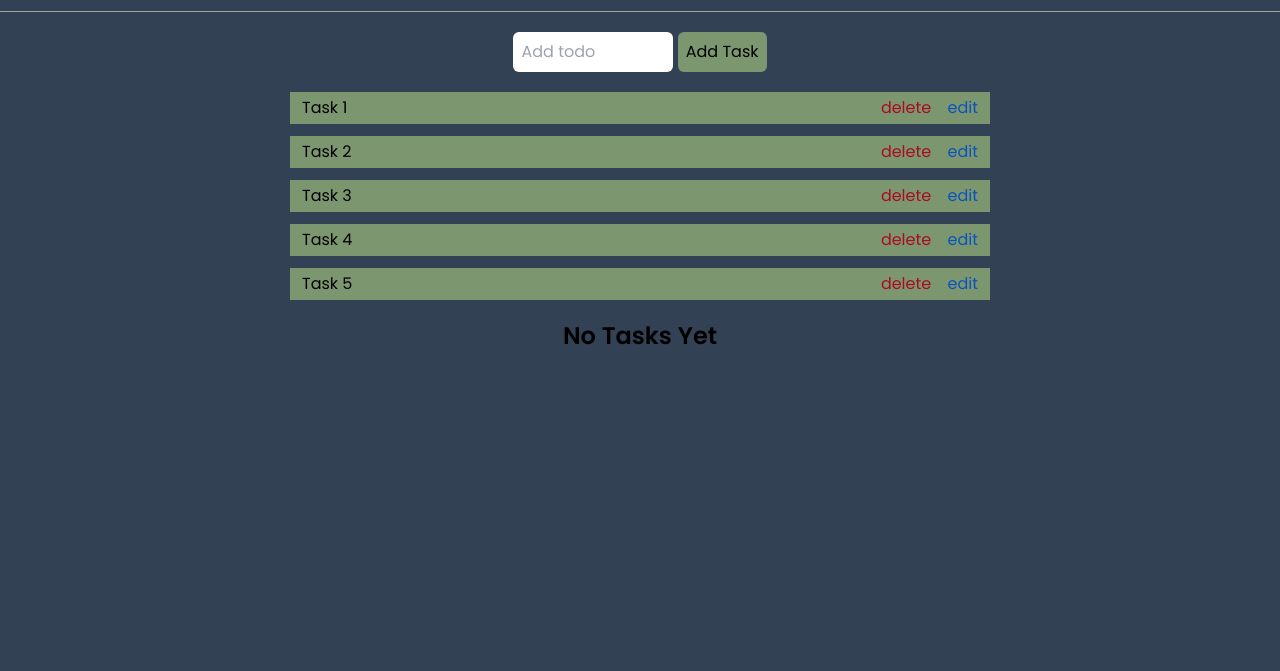
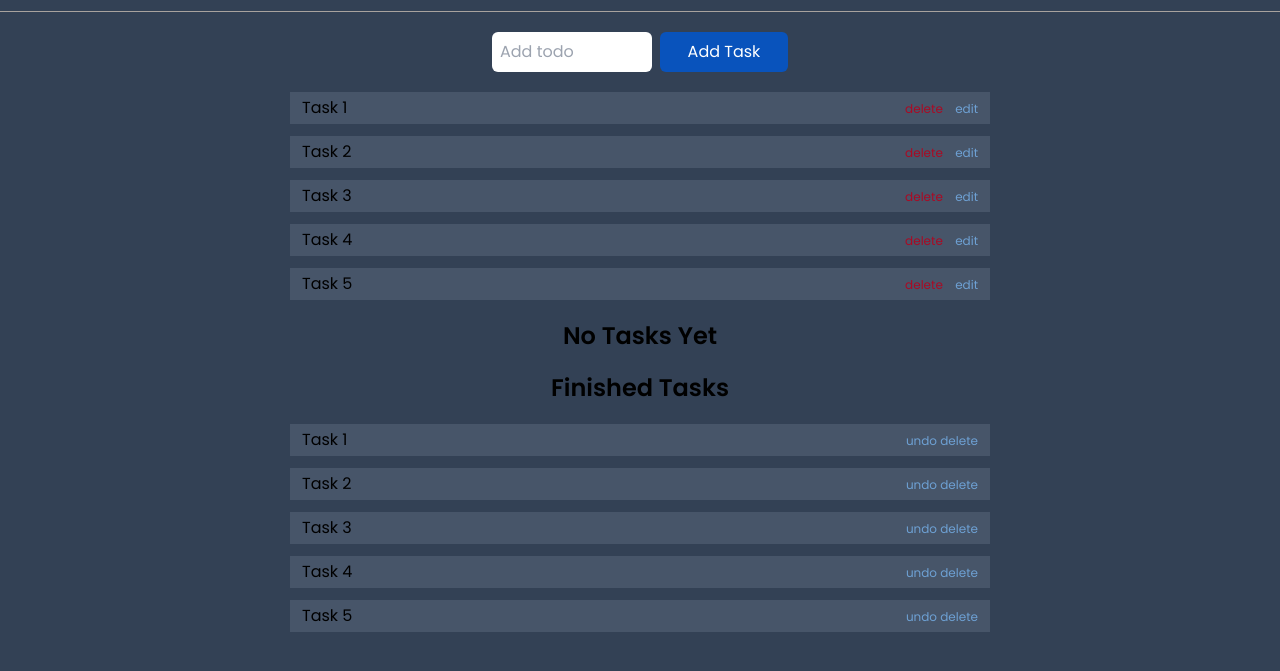
Before and after one commit to Moluno-xiii/todo-js, a website: page index.html in a window 1280 px wide. Shown: the part 61-732 px from the top of the page. Drawn offline with Linux system fonts and the light colour scheme.

Commit message:
feat: dummy data finished

```diff
--- a/index.html
+++ b/index.html
@@ -15,7 +15,6 @@
     <script src="script.js"></script>
   </head>
   <body class="font-poppins bg-slate-700">
-  <!-- <body class="font-poppins bg-[#5b3f36]"> -->
     <header
       class="flex flex-col items-center gap-y-3 py-4 border-b border-stone-400"
     >
@@ -24,86 +23,149 @@
       </div>
     </header>
     <main class="flex flex-col items-center mt-5 space-y-5">
-      <div>
+      <div
+        class="flex justify-center items-center flex-col sm:flex-row gap-2 px-2"
+      >
         <input
           type="text"
           placeholder="Add todo"
-          class="p-2 rounded-md focus:ring-offset-2 focus:ring-1 focus:ring-offset-pantoneGreen focus:outline-none w-40 focus:w-72 duration-300 transition-all"
+          class="p-2 rounded-md focus:ring-offset-2 focus:ring-1 focus:ring-offset-pantoneBlue focus:outline-none focus:w-screen w-40 md:focus:w-96 duration-300 transition-all"
         />
         <button
-          class="bg-pantoneGreen p-2 rounded-md hover:bg-opacity-65 duration-300 transition-all" id="addTask"
+          class="bg-pantoneBlue p-2 w-32 text-white rounded-md hover:bg-opacity-65 duration-300 transition-all"
+          id="addTaskBtn"
         >
           Add Task
         </button>
       </div>
-      <ul class="w-full px-2 space-y-3 flex items-center justify-center flex-col" id="taskContainer">
+      <ul
+        class="w-full px-2 space-y-3 flex items-center justify-center flex-col"
+        id="taskContainer"
+      >
         <li
-          class="flex px-3 py-1 flex-row justify-between w-full max-w-[700px] bg-pantoneGreen"
+          class="flex px-3 py-1 flex-row justify-between w-full max-w-[700px] bg-slate-600"
         >
-          <span>Task 1</span>
-          <div class="space-x-3">
-            <button class="text-pantoneRed hover:text-opacity-75">
+          <span class="">Task 1</span>
+          <div class="space-x-2">
+            <button id="deleteTaskBtn" class="text-pantoneRed text-xs hover:text-opacity-75">
               delete
             </button>
-            <button class="text-pantoneBlue hover:text-opacity-75">
+            <button id="editTaskBtn" class="text-pantoneLightBlue text-xs hover:text-opacity-75">
               edit
             </button>
           </div>
         </li>
         <li
-          class="flex px-3 py-1 flex-row justify-between w-full max-w-[700px] bg-pantoneGreen"
+          class="flex px-3 py-1 flex-row justify-between w-full max-w-[700px] bg-slate-600"
         >
-          <span>Task 2</span>
-          <div class="space-x-3">
-            <button class="text-pantoneRed hover:text-opacity-75">
+          <span class="">Task 2</span>
+          <div class="space-x-2">
+            <button id="deleteTaskBtn" class="text-pantoneRed text-xs hover:text-opacity-75">
               delete
             </button>
-            <button class="text-pantoneBlue hover:text-opacity-75">
+            <button id="editTaskBtn" class="text-pantoneLightBlue text-xs hover:text-opacity-75">
               edit
             </button>
           </div>
         </li>
         <li
-          class="flex px-3 py-1 flex-row justify-between w-full max-w-[700px] bg-pantoneGreen"
+          class="flex px-3 py-1 flex-row justify-between w-full max-w-[700px] bg-slate-600"
         >
-          <span>Task 3</span>
-          <div class="space-x-3">
-            <button class="text-pantoneRed hover:text-opacity-75">
+          <span class="">Task 3</span>
+          <div class="space-x-2">
+            <button id="deleteTaskBtn" class="text-pantoneRed text-xs hover:text-opacity-75">
               delete
             </button>
-            <button class="text-pantoneBlue hover:text-opacity-75">
+            <button id="editTaskBtn" class="text-pantoneLightBlue text-xs hover:text-opacity-75">
               edit
             </button>
           </div>
         </li>
         <li
-          class="flex px-3 py-1 flex-row justify-between w-full max-w-[700px] bg-pantoneGreen"
+          class="flex px-3 py-1 flex-row justify-between w-full max-w-[700px] bg-slate-600"
         >
-          <span>Task 4</span>
-          <div class="space-x-3">
-            <button class="text-pantoneRed hover:text-opacity-75">
+          <span class="">Task 4</span>
+          <div class="space-x-2">
+            <button id="deleteTaskBtn" class="text-pantoneRed text-xs hover:text-opacity-75">
               delete
             </button>
-            <button class="text-pantoneBlue hover:text-opacity-75">
+            <button id="editTaskBtn" class="text-pantoneLightBlue text-xs hover:text-opacity-75">
               edit
             </button>
           </div>
         </li>
         <li
-          class="flex px-3 py-1 flex-row justify-between w-full max-w-[700px] bg-pantoneGreen"
+          class="flex px-3 py-1 flex-row justify-between w-full max-w-[700px] bg-slate-600"
         >
-          <span>Task 5</span>
-          <div class="space-x-3">
-            <button class="text-pantoneRed hover:text-opacity-75">
+          <span class="">Task 5</span>
+          <div class="space-x-2">
+            <button id="deleteTaskBtn" class="text-pantoneRed text-xs hover:text-opacity-75">
               delete
             </button>
-            <button class="text-pantoneBlue hover:text-opacity-75">
+            <button id="editTaskBtn" class="text-pantoneLightBlue text-xs hover:text-opacity-75">
               edit
             </button>
           </div>
         </li>
       </ul>
       <p class="text-2xl font-semibold" id="noTaskYet">No Tasks Yet</p>
+
+      <span class="text-2xl font-semibold">Finished Tasks</span>
+      <ul
+        class="w-full px-2 space-y-3 flex items-center justify-center flex-col"
+        id="taskContainer"
+      >
+        <li
+          class="flex px-3 py-1 flex-row justify-between w-full max-w-[700px] bg-slate-600"
+        >
+          <span class="">Task 1</span>
+          <div class="space-x-2">
+            <button id="undoDeleteBtn" class="text-pantoneLightBlue text-xs hover:text-opacity-75">
+              undo delete
+            </button>
+          </div>
+        </li>
+        <li
+          class="flex px-3 py-1 flex-row justify-between w-full max-w-[700px] bg-slate-600"
+        >
+          <span class="">Task 2</span>
+          <div class="space-x-2">
+            <button id="undoDeleteBtn" class="text-pantoneLightBlue text-xs hover:text-opacity-75">
+              undo delete
+            </button>
+          </div>
+        </li>
+        <li
+          class="flex px-3 py-1 flex-row justify-between w-full max-w-[700px] bg-slate-600"
+        >
+          <span class="">Task 3</span>
+          <div class="space-x-2">
+            <button id="undoDeleteBtn" class="text-pantoneLightBlue text-xs hover:text-opacity-75">
+              undo delete
+            </button>
+          </div>
+        </li>
+        <li
+          class="flex px-3 py-1 flex-row justify-between w-full max-w-[700px] bg-slate-600"
+        >
+          <span class="">Task 4</span>
+          <div class="space-x-2">
+            <button id="undoDeleteBtn" class="text-pantoneLightBlue text-xs hover:text-opacity-75">
+              undo delete
+            </button>
+          </div>
+        </li>
+        <li
+          class="flex px-3 py-1 flex-row justify-between w-full max-w-[700px] bg-slate-600"
+        >
+          <span class="">Task 5</span>
+          <div class="space-x-2">
+            <button id="undoDeleteBtn" class="text-pantoneLightBlue text-xs hover:text-opacity-75">
+              undo delete
+            </button>
+          </div>
+        </li>
+      </ul>
     </main>
   </body>
 </html>
--- a/tailwind.config.js
+++ b/tailwind.config.js
@@ -9,6 +9,7 @@ module.exports = {
         pantoneTangerine: "#DD4123",
         pantoneBlue: "#0953BC",
         pantoneRed: "#AA0A24",
+        pantoneLightBlue: "#6ea1d4",
       },
       fontFamily: {
         poppins: ["Poppins", "sans-serif"],
```
Also changed, not shown: src/output.css.
